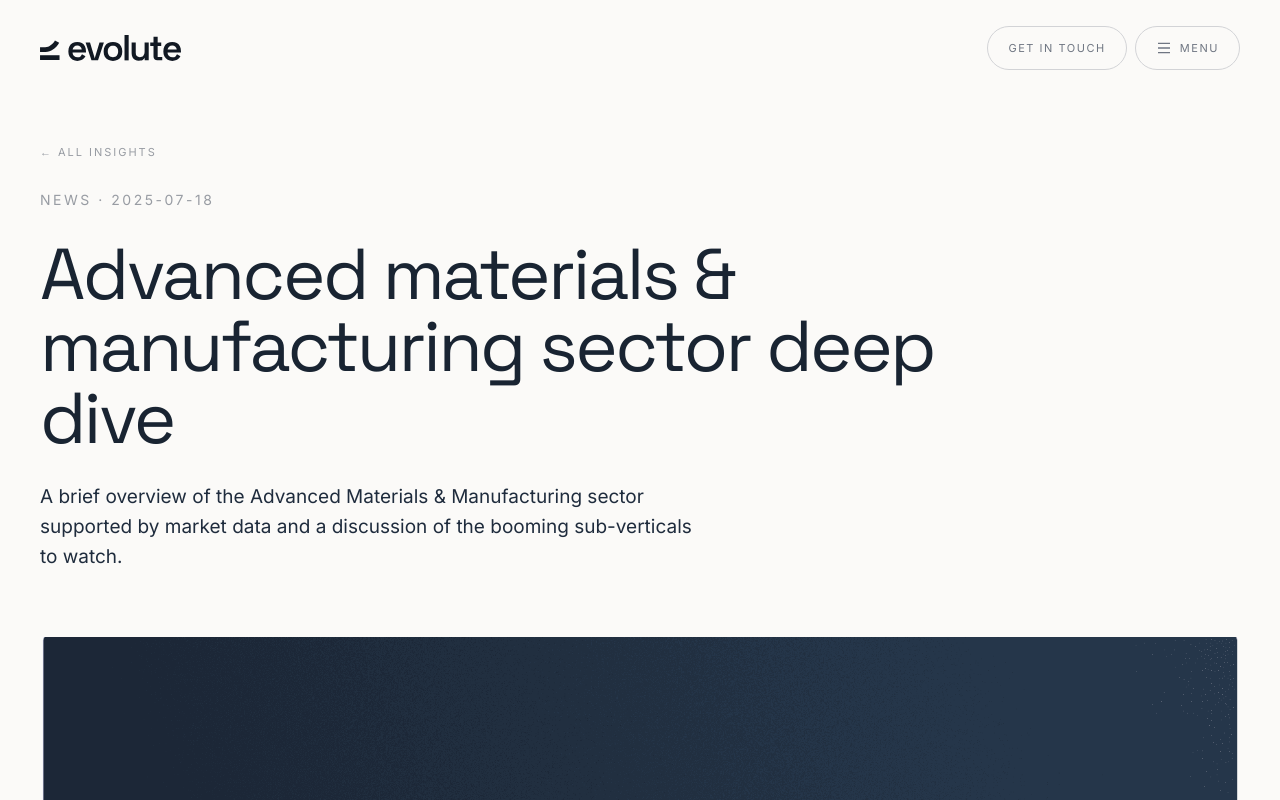
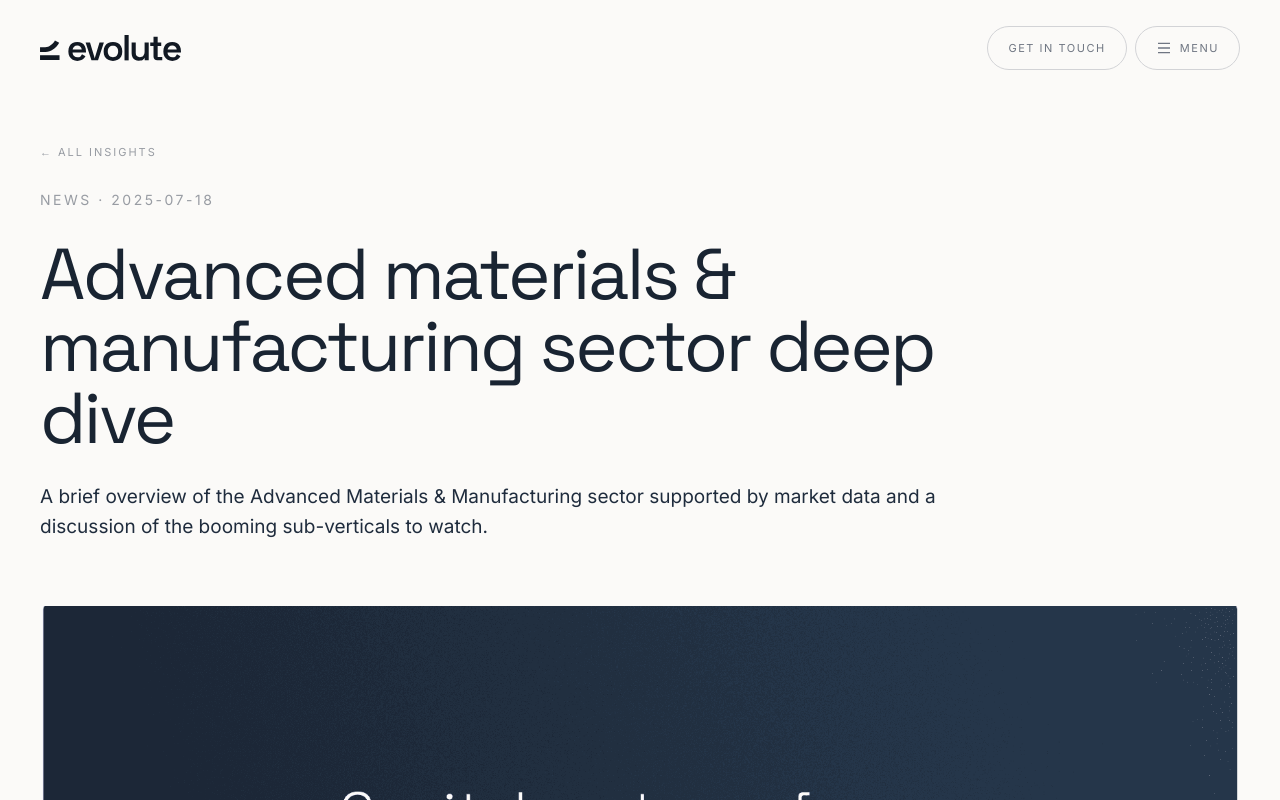
Before and after one commit to SD4444/Evolute-website, a Next.js app: page /insights/advanced-materials-manufacturing-sector-deep-dive in a window 1280 px wide. Shown: the top 800 px of the page. Built offline with nearby package versions, Linux system fonts and the light colour scheme; a web font is replaced by a local one.

Commit message:
Widen hero subtitle and blog excerpt measures to prevent early wrapping
Co-Authored-By: Claude Fable 5 <noreply@anthropic.com>

```diff
--- a/src/app/insights/[slug]/page.tsx
+++ b/src/app/insights/[slug]/page.tsx
@@ -59,7 +59,7 @@ export default async function InsightPage(props: PageProps<"/insights/[slug]">)
             <h1 className="max-w-[62rem] font-heading text-[clamp(2.5rem,6vw,4.5rem)] leading-[1] tracking-[-0.035em]">
               {meta.title}
             </h1>
-            <p className="max-w-2xl text-[clamp(0.9375rem,1.8vw,1.1875rem)] leading-[1.6] text-navy-600">
+            <p className="max-w-[62rem] text-[clamp(0.9375rem,1.8vw,1.1875rem)] leading-[1.6] text-navy-600">
               {meta.excerpt}
             </p>
           </div>
--- a/src/components/hero.tsx
+++ b/src/components/hero.tsx
@@ -53,7 +53,7 @@ export function Hero({
         {subtitle ? (
           <p
             className={cn(
-              "max-w-2xl text-lg md:text-xl",
+              "max-w-[62rem] text-lg md:text-xl",
               variant === "dark" ? "text-gray-200" : "text-gray-500",
             )}
           >
```
